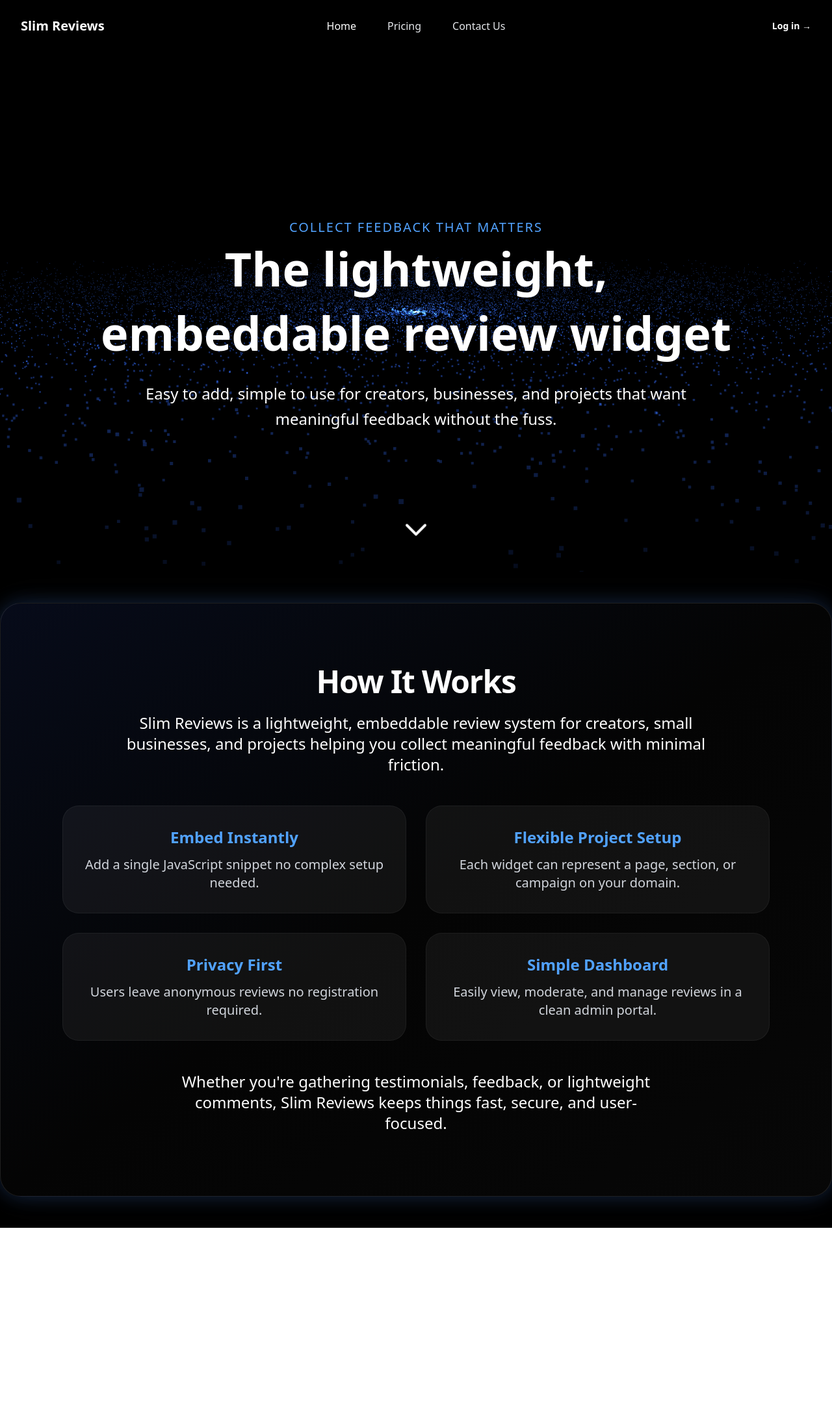
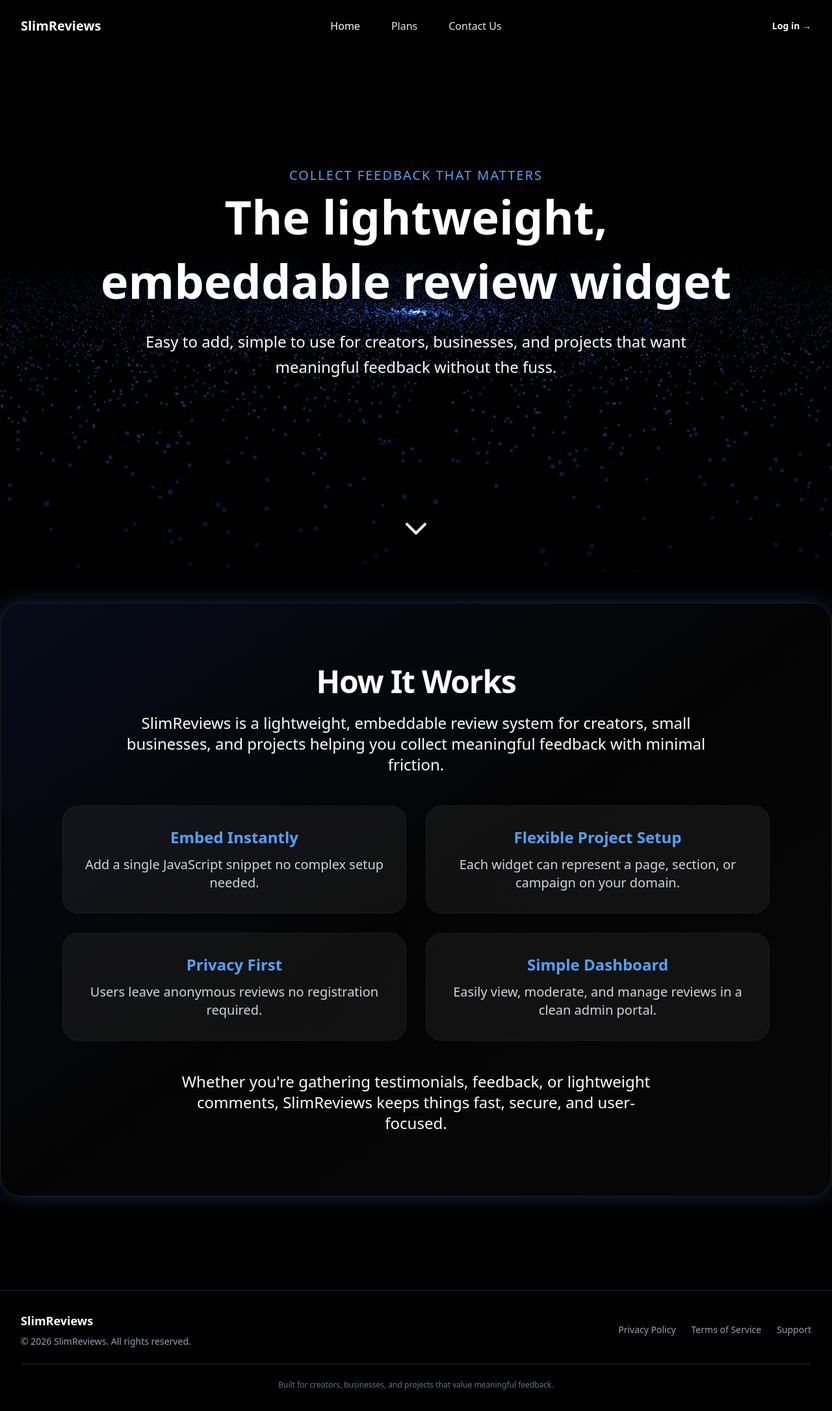
Before and after one commit to Andrew2142/TestTemplate, an Angular app: page /home in a window 1280 px wide. Shown: the whole page at 65% size. Before the commit the page ends 1890 px from the top, so only its background shows below. Built offline with nearby package versions, Linux system fonts and the light colour scheme.

Commit message:
--publish

```diff
--- a/package.json
+++ b/package.json
@@ -1,5 +1,5 @@
 {
-  "name": "portfolio",
+  "name": "SlimReviews",
   "version": "0.0.0",
   "scripts": {
     "ng": "ng",
--- a/src/app/app.html
+++ b/src/app/app.html
@@ -5,3 +5,6 @@
 <div class="bg-gradient-to-r from-[#0c031a] via-[#06020f] to-black">
     <router-outlet></router-outlet>
 </div>
+
+<!-- Footer -->
+<app-footer></app-footer>
--- a/src/app/app.routes.ts
+++ b/src/app/app.routes.ts
@@ -12,17 +12,17 @@ export const routes: Routes = [
   {
     path: 'home',
     component: Home,
-    title: 'Slim Reviews - Home'
+    title: 'SlimReviews - Home'
   },
   {
-    path: 'pricing',
+    path: 'plans',
     component: Pricing,
-    title: 'Slim Reviews - Pricing'
+    title: 'SlimReviews - Plans'
   },
   {
     path: 'contact',
     component: ContactComponent,
-    title: 'Slim Reviews - Contact'
+    title: 'SlimReviews - Contact'
   },
   {
     path: '**',
--- a/src/app/app.ts
+++ b/src/app/app.ts
@@ -1,11 +1,12 @@
 import { Component, signal } from '@angular/core';
 import { RouterOutlet } from '@angular/router';
 import { Navigation } from './components/navigation/navigation';
+import { Footer } from './components/footer/footer';
 
 @Component({
   selector: 'app-root',
   styleUrl: './app.scss',
-  imports: [RouterOutlet, Navigation],
+  imports: [RouterOutlet, Navigation, Footer],
   templateUrl: './app.html',
 })
 export class App {
--- a/src/app/components/about/about.html
+++ b/src/app/components/about/about.html
@@ -3,7 +3,7 @@
   <div class="max-w-7xl mx-auto relative z-10 text-center px-4 sm:px-8 lg:px-12">
     <h1 class="text-3xl sm:text-4xl lg:text-5xl font-extrabold mb-4 sm:mb-6 tracking-tight">How It Works</h1>
     <p class="text-lg sm:text-xl lg:text-2xl font-medium mb-8 sm:mb-12 max-w-4xl mx-auto">
-      Slim Reviews is a lightweight, embeddable review system for creators, small businesses, and projects helping you
+      SlimReviews is a lightweight, embeddable review system for creators, small businesses, and projects helping you
       collect meaningful feedback with minimal friction.
     </p>
 
@@ -30,7 +30,7 @@
     </div>
 
     <p class="mt-8 sm:mt-12 text-lg sm:text-xl lg:text-2xl max-w-3xl mx-auto">
-      Whether you're gathering testimonials, feedback, or lightweight comments, Slim Reviews keeps things fast, secure,
+      Whether you're gathering testimonials, feedback, or lightweight comments, SlimReviews keeps things fast, secure,
       and user-focused.
     </p>
   </div>
--- a/src/app/components/footer/footer.html
+++ b/src/app/components/footer/footer.html
@@ -1,4 +1,36 @@
-<footer class="bg-white py-10 text-center">
+<footer class="relative bg-black border-t border-gray-800 py-8 px-4 sm:px-6 lg:px-8 z-30">
+  <div class="max-w-7xl mx-auto">
+    <div class="flex flex-col md:flex-row justify-between items-center space-y-4 md:space-y-0">
 
-  <p class="text-sm text-gray-400">&copy; Slim Reviews 2025</p>
+      <!-- Logo and Copyright -->
+      <div class="flex flex-col items-center md:items-start space-y-2">
+        <div class="text-lg font-bold text-white">SlimReviews</div>
+        <p class="text-sm text-gray-400">
+          © {{ currentYear }} SlimReviews. All rights reserved.
+        </p>
+      </div>
+
+      <!-- Links -->
+      <div class="flex flex-wrap justify-center md:justify-end space-x-6 text-sm">
+        <a href="#" class="text-gray-400 hover:text-white transition-colors duration-200 cursor-pointer">
+          Privacy Policy
+        </a>
+        <a href="#" class="text-gray-400 hover:text-white transition-colors duration-200 cursor-pointer">
+          Terms of Service
+        </a>
+        <a routerLink="/contact" class="text-gray-400 hover:text-white transition-colors duration-200 cursor-pointer">
+          Support
+        </a>
+      </div>
+    </div>
+
+    <!-- Divider -->
+    <div class="mt-6 pt-6 border-t border-gray-800">
+      <div class="text-center">
+        <p class="text-xs text-gray-500">
+          Built for creators, businesses, and projects that value meaningful feedback.
+        </p>
+      </div>
+    </div>
+  </div>
 </footer>
--- a/src/app/components/footer/footer.scss
+++ b/src/app/components/footer/footer.scss
@@ -0,0 +1,2 @@
+// Footer component styles
+// Currently using Tailwind classes in the template
--- a/src/app/components/footer/footer.ts
+++ b/src/app/components/footer/footer.ts
@@ -1,12 +1,13 @@
-import { CommonModule } from '@angular/common';
 import { Component } from '@angular/core';
+import { RouterLink } from '@angular/router';
 
 @Component({
   selector: 'app-footer',
-  imports: [CommonModule],
+  standalone: true,
+  imports: [RouterLink],
   templateUrl: './footer.html',
   styleUrl: './footer.scss'
 })
 export class Footer {
-
+  currentYear = new Date().getFullYear();
 }
--- a/src/app/components/home/home.html
+++ b/src/app/components/home/home.html
@@ -1,6 +1,5 @@
 <section
-  class="relative w-full h-screen flex flex-col items-center justify-start pt-32 sm:pt-44 overflow-hidden bg-black text-white mask-fade-bottom">
-  <app-navigation></app-navigation>
+  class="relative w-full min-h-screen flex flex-col items-center justify-start pt-32 sm:pt-44 overflow-hidden bg-black text-white mask-fade-bottom">
 
   <!-- Background effect -->
   <app-matrix
@@ -56,7 +55,7 @@
 
 
 
-<div class="w-full justify-center flex bg-black">
+<div class="w-full justify-center flex bg-black pb-16 sm:pb-20 lg:pb-24">
   <app-about></app-about>
 </div>
 
--- a/src/app/components/home/home.ts
+++ b/src/app/components/home/home.ts
@@ -1,20 +1,18 @@
 import { CommonModule } from '@angular/common';
 import { Component, ElementRef, ViewChild } from '@angular/core';
 import { Matrix } from '../matrix/matrix';
-import { Navigation } from '../navigation/navigation';
-import { Pricing } from '../pricing/pricing';
 import { About } from '../about/about';
 
 @Component({
   selector: 'app-home',
-  imports: [CommonModule, Matrix, Navigation, About],
+  imports: [CommonModule, Matrix, About],
   templateUrl: './home.html',
   styleUrl: './home.scss'
 })
 export class Home {
   @ViewChild('bgVideo') bgVideo!: ElementRef<HTMLVideoElement>;
   texts = [
-    'Welcome to Slim Reviews',
+    'Welcome to SlimReviews',
     'Collect reviews without friction',
     'Embed with a single line of code',
     'Built for speed, privacy, and simplicity',
--- a/src/app/components/navigation/navigation.html
+++ b/src/app/components/navigation/navigation.html
@@ -3,13 +3,13 @@
     <div class="flex items-center justify-between h-16 sm:h-20">
       <!-- Logo -->
       <div class="flex-shrink-0">
-        <span class="text-lg sm:text-xl font-bold text-white">Slim Reviews</span>
+        <span class="text-lg sm:text-xl font-bold text-white">SlimReviews</span>
       </div>
 
       <!-- Desktop Navigation Links - Centered -->
       <div class="hidden lg:flex items-center space-x-8 xl:space-x-12 absolute left-1/2 transform -translate-x-1/2">
         <a routerLink="/home" routerLinkActive="text-white" class="text-gray-200 hover:text-white transition-colors duration-200 text-base font-normal cursor-pointer">Home</a>
-        <a routerLink="/pricing" routerLinkActive="text-white" class="text-gray-200 hover:text-white transition-colors duration-200 text-base font-normal cursor-pointer">Pricing</a>
+        <a routerLink="/plans" routerLinkActive="text-white" class="text-gray-200 hover:text-white transition-colors duration-200 text-base font-normal cursor-pointer">Plans</a>
         <a routerLink="/contact" routerLinkActive="text-white" class="text-gray-200 hover:text-white transition-colors duration-200 text-base font-normal cursor-pointer">Contact Us</a>
       </div>
 
@@ -40,9 +40,9 @@
            class="text-gray-200 hover:bg-gray-800 hover:text-white block px-3 py-2 rounded-md text-base font-medium transition-colors duration-200 cursor-pointer">
           Home
         </a>
-        <a routerLink="/pricing" routerLinkActive="bg-gray-800 text-white" (click)="closeMobileMenu()"
+        <a routerLink="/plans" routerLinkActive="bg-gray-800 text-white" (click)="closeMobileMenu()"
            class="text-gray-200 hover:bg-gray-800 hover:text-white block px-3 py-2 rounded-md text-base font-medium transition-colors duration-200 cursor-pointer">
-          Pricing
+          Plans
         </a>
         <a routerLink="/contact" routerLinkActive="bg-gray-800 text-white" (click)="closeMobileMenu()"
            class="text-gray-200 hover:bg-gray-800 hover:text-white block px-3 py-2 rounded-md text-base font-medium transition-colors duration-200 cursor-pointer">
@@ -84,21 +84,21 @@
       </div>
 
       <!-- Title -->
-      <h3 class="text-lg sm:text-xl font-semibold text-white mb-4">Beta Warning</h3>
+      <h3 class="text-lg sm:text-xl font-semibold text-white mb-4">Beta Registration Closed</h3>
 
       <!-- Message -->
       <p class="text-sm sm:text-base text-gray-300 mb-6 leading-relaxed">
-        This application is currently in <span class="text-blue-400 font-medium">beta stage</span> and may contain bugs or unexpected behavior.
-        By proceeding, you acknowledge that features may not work as expected.
+        Registration for the <span class="text-blue-400 font-medium">beta program</span> is currently closed.
+        We're working hard to prepare for our next phase and will open registration again soon.
       </p>
 
       <!-- Buttons -->
       <div class="flex flex-col sm:flex-row gap-3">
         <button (click)="closeBetaPopup()" class="flex-1 bg-gray-600 hover:bg-gray-500 text-white font-medium py-3 px-4 sm:px-6 rounded-lg transition-colors duration-200 text-sm sm:text-base cursor-pointer">
-          Cancel
+          Close
         </button>
         <button (click)="proceedToBeta()" class="flex-1 bg-blue-500 hover:bg-blue-400 text-white font-medium py-3 px-4 sm:px-6 rounded-lg transition-colors duration-200 text-sm sm:text-base cursor-pointer">
-          Proceed Anyway
+          Visit App Anyway
         </button>
       </div>
     </div>
--- a/src/index.html
+++ b/src/index.html
@@ -2,7 +2,7 @@
 <html lang="en">
 <head>
   <meta charset="utf-8">
-  <title>Jonathan | Portfolio</title>
+  <title>SlimReviews</title>
   <base href="/">
   <meta name="viewport" content="width=device-width, initial-scale=1">
   <link rel="icon" type="image/x-icon" href="assets/images/camera.ico">
```
